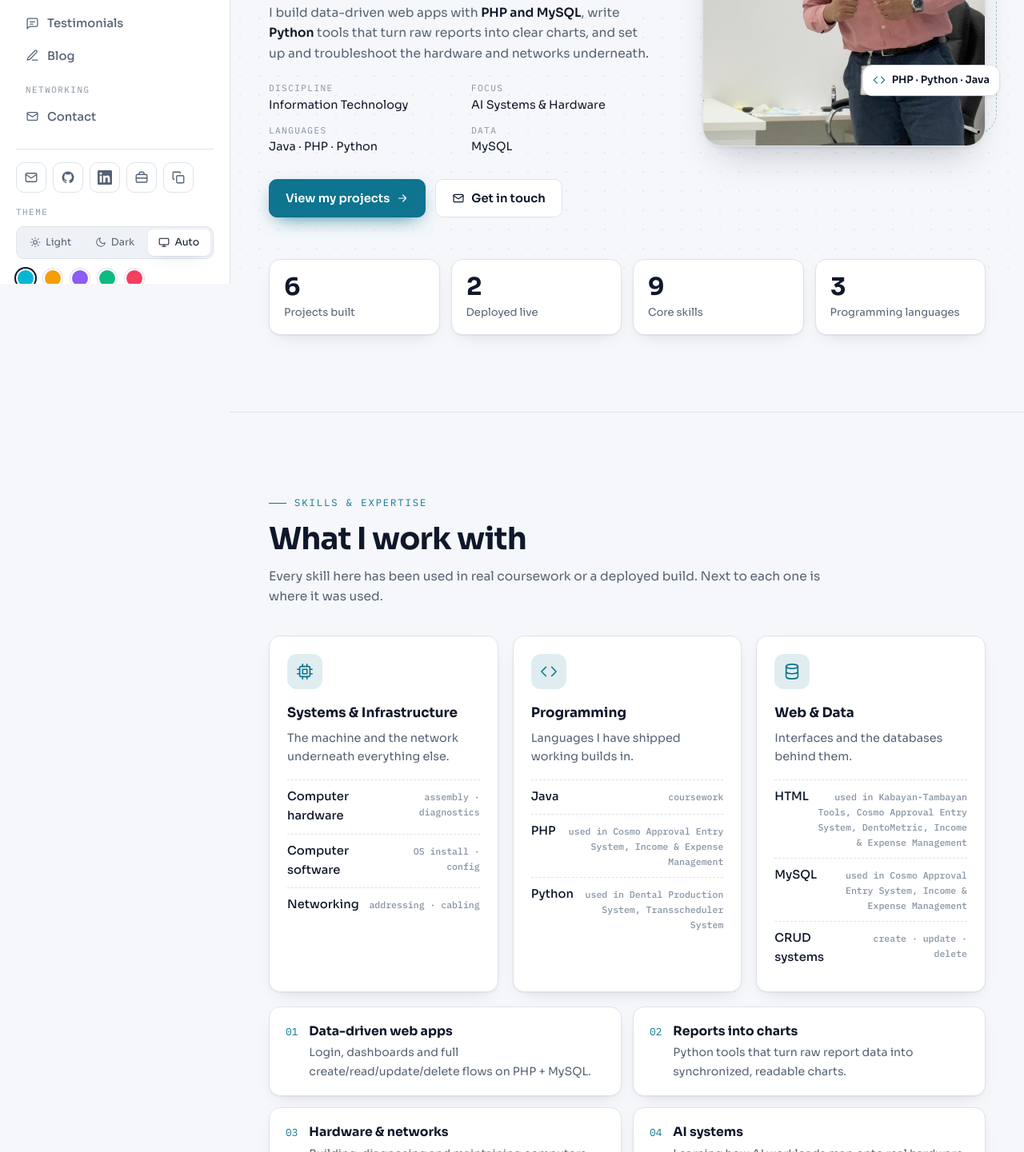
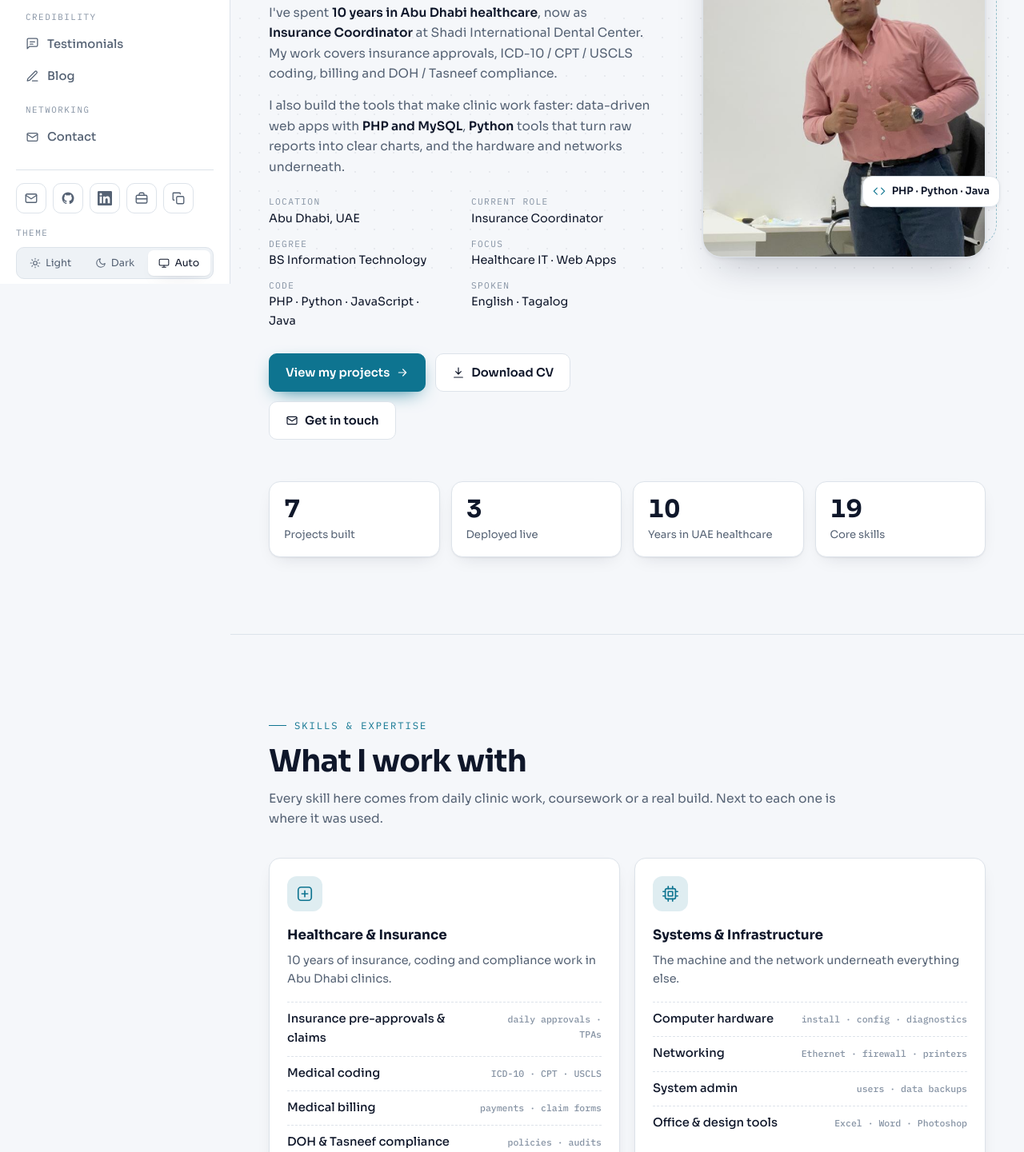
Before and after one commit to icecoldcoffeemachiatomixed/git-portfolio, a plain HTML site: page portfolio.html in a window 1280 px wide. Shown: the part 445-1886 px from the top of the page at 80% size. Drawn offline with Linux system fonts and the light colour scheme.

Commit message:
Update portfolio: healthcare IT focus, Abu Dhabi experience, downloadable CV

```diff
--- a/portfolio.html
+++ b/portfolio.html
@@ -4,7 +4,7 @@
     <meta charset="UTF-8">
     <meta name="viewport" content="width=device-width, initial-scale=1.0">
     <title>Christian Mar M. Aguilar — Portfolio</title>
-    <meta name="description" content="Portfolio of Christian Mar M. Aguilar — Information Technology, AI systems and hardware systems. Projects, skills, experience and contact.">
+    <meta name="description" content="Portfolio of Christian Mar M. Aguilar — Insurance Coordinator, Medical Coder &amp; Biller and IT &amp; Web App Developer in Abu Dhabi. Projects, skills, experience and contact.">
     <meta name="theme-color" content="#0b0f14">
     <link rel="preconnect" href="https://fonts.googleapis.com">
     <link rel="preconnect" href="https://fonts.gstatic.com" crossorigin>
@@ -402,7 +402,7 @@
         .facts li span { font-family: var(--mono); font-size: .7rem; letter-spacing: .12em; text-transform: uppercase; color: var(--dim); }
 
         /* ---------- Skills ---------- */
-        .skill-grid { display: grid; grid-template-columns: repeat(3, minmax(0, 1fr)); gap: 18px; }
+        .skill-grid { display: grid; grid-template-columns: repeat(2, minmax(0, 1fr)); gap: 18px; }
         .skill-card { padding: 22px; }
         .skill-card .ic {
             display: grid; place-items: center;
@@ -683,7 +683,9 @@
             <symbol id="i-code" viewBox="0 0 24 24" fill="none" stroke="currentColor" stroke-width="1.8" stroke-linecap="round" stroke-linejoin="round"><path d="m16 18 6-6-6-6M8 6l-6 6 6 6"/></symbol>
             <symbol id="i-db" viewBox="0 0 24 24" fill="none" stroke="currentColor" stroke-width="1.8" stroke-linecap="round" stroke-linejoin="round"><ellipse cx="12" cy="5" rx="8" ry="3"/><path d="M4 5v14c0 1.7 3.6 3 8 3s8-1.3 8-3V5M4 12c0 1.7 3.6 3 8 3s8-1.3 8-3"/></symbol>
             <symbol id="i-pin" viewBox="0 0 24 24" fill="none" stroke="currentColor" stroke-width="1.8" stroke-linecap="round" stroke-linejoin="round"><path d="M12 22s7-6.2 7-12a7 7 0 0 0-14 0c0 5.8 7 12 7 12z"/><circle cx="12" cy="10" r="2.5"/></symbol>
-            <symbol id="i-spark" viewBox="0 0 24 24" fill="none" stroke="currentColor" stroke-width="1.8" stroke-linecap="round" stroke-linejoin="round"><path d="M12 3v4M12 17v4M3 12h4M17 12h4M6 6l2.5 2.5M15.5 15.5 18 18M6 18l2.5-2.5M15.5 8.5 18 6"/></symbol>
+            <symbol id="i-health" viewBox="0 0 24 24" fill="none" stroke="currentColor" stroke-width="1.8" stroke-linecap="round" stroke-linejoin="round"><rect x="3" y="3" width="18" height="18" rx="4"/><path d="M12 8v8M8 12h8"/></symbol>
+            <symbol id="i-download" viewBox="0 0 24 24" fill="none" stroke="currentColor" stroke-width="1.8" stroke-linecap="round" stroke-linejoin="round"><path d="M12 3v12M7 10l5 5 5-5M4 21h16"/></symbol>
+            <symbol id="i-spark"viewBox="0 0 24 24" fill="none" stroke="currentColor" stroke-width="1.8" stroke-linecap="round" stroke-linejoin="round"><path d="M12 3v4M12 17v4M3 12h4M17 12h4M6 6l2.5 2.5M15.5 15.5 18 18M6 18l2.5-2.5M15.5 8.5 18 6"/></symbol>
         </defs>
     </svg>
 
@@ -706,7 +708,7 @@
             <span class="brand-avatar"><img src="assets/christian-aguilar.jpg" alt="" width="52" height="52"></span>
             <span>
                 <span class="brand-name" style="display:block">Christian Mar M. Aguilar</span>
-                <span class="brand-role">IT · AI Systems &amp; Hardware</span>
+                <span class="brand-role">Healthcare IT · Insurance · Web Apps</span>
             </span>
         </a>
         <span class="status" id="side-status">Open to opportunities</span>
@@ -770,12 +772,14 @@
                             I work on <b id="typed">AI systems &amp; hardware</b><span class="caret" aria-hidden="true"></span>
                         </p>
                         <p class="bio reveal" style="--d:.15s"><strong>Hero of my own.</strong> I'm a BS Information Technology graduate (major in Programming) who works where AI systems meet the hardware they run on, from the machine itself to the networks and software running on it.</p>
-                        <p class="bio reveal" style="--d:.2s">I build data-driven web apps with <strong>PHP and MySQL</strong>, write <strong>Python</strong> tools that turn raw reports into clear charts, and set up and troubleshoot the hardware and networks underneath.</p>
+                        <p class="bio reveal" style="--d:.2s">I've spent <strong>10 years in Abu Dhabi healthcare</strong>, now as <strong>Insurance Coordinator</strong> at Shadi International Dental Center. My work covers insurance approvals, ICD-10 / CPT / USCLS coding, billing and DOH / Tasneef compliance.</p>
+                        <p class="bio reveal" style="--d:.25s">I also build the tools that make clinic work faster: data-driven web apps with <strong>PHP and MySQL</strong>, <strong>Python</strong> tools that turn raw reports into clear charts, and the hardware and networks underneath.</p>
 
-                        <ul class="facts reveal" style="--d:.25s" id="facts"></ul>
+                        <ul class="facts reveal" style="--d:.3s" id="facts"></ul>
 
-                        <div class="cta reveal" style="--d:.3s">
+                        <div class="cta reveal" style="--d:.35s">
                             <a class="btn primary" href="#projects">View my projects <svg><use href="#i-arrow"/></svg></a>
+                            <a class="btn" href="assets/christian-aguilar-cv.pdf" download><svg><use href="#i-download"/></svg>Download CV</a>
                             <a class="btn" href="#contact"><svg><use href="#i-mail"/></svg>Get in touch</a>
                         </div>
                     </div>
@@ -784,7 +788,7 @@
                         <div class="portrait-frame">
                             <img src="assets/christian-aguilar.jpg" alt="Christian Mar M. Aguilar in a pink shirt, giving two thumbs up in an office" width="986" height="1280">
                         </div>
-                        <span class="float-tag t1"><svg><use href="#i-cpu"/></svg>Hardware &amp; AI</span>
+                        <span class="float-tag t1"><svg><use href="#i-health"/></svg>Healthcare IT</span>
                         <span class="float-tag t2"><svg><use href="#i-code"/></svg>PHP · Python · Java</span>
                     </figure>
                 </div>
@@ -798,7 +802,7 @@
             <div class="wrap">
                 <p class="eyebrow reveal">Skills &amp; expertise</p>
                 <h2 class="title reveal" id="skills-title">What I work with</h2>
-                <p class="lead reveal">Every skill here has been used in real coursework or a deployed build. Next to each one is where it was used.</p>
+                <p class="lead reveal">Every skill here comes from daily clinic work, coursework or a real build. Next to each one is where it was used.</p>
                 <div class="skill-grid" id="skill-grid"></div>
                 <div class="capabilities" id="capabilities"></div>
             </div>
@@ -819,8 +823,8 @@
         <section class="block" id="experience" aria-labelledby="exp-title">
             <div class="wrap">
                 <p class="eyebrow reveal">Experience</p>
-                <h2 class="title reveal" id="exp-title">Where I've built things</h2>
-                <p class="lead reveal">My path so far, most recent first.</p>
+                <h2 class="title reveal" id="exp-title">Where I've worked and built things</h2>
+                <p class="lead reveal">Jobs, projects and education, most recent first.</p>
                 <ol class="timeline" id="timeline"></ol>
             </div>
         </section>
@@ -850,7 +854,7 @@
             <div class="wrap">
                 <p class="eyebrow reveal">Networking &amp; opportunities</p>
                 <h2 class="title reveal" id="contact-title">Let's work together</h2>
-                <p class="lead reveal">Have a project, an internship or a role in mind, or just want to talk about hardware and AI? Send a message.</p>
+                <p class="lead reveal">Hiring for an insurance coordinator or healthcare IT role, have a project in mind, or just want to talk tech? Send a message.</p>
 
                 <div class="contact-grid">
                     <form class="form card reveal" id="contact-form" novalidate>
@@ -919,14 +923,15 @@
         const PROFILE = {
             name: 'Christian Mar M. Aguilar',
             email: 'c.aguilar0209@yahoo.com',
-            location: '',                 // e.g. 'Manila, Philippines' (shown in About + Contact when set)
+            location: 'Abu Dhabi, UAE',   // shown in About + Contact when set
             available: true,              // shows the "Open to opportunities" pill
-            roles: ['AI systems & hardware', 'web apps with PHP & MySQL', 'Python reporting tools', 'networks & system setup'],
+            roles: ['insurance approvals & claims', 'medical coding & billing', 'healthcare IT', 'web apps with PHP & MySQL', 'Python reporting tools', 'AI systems & hardware'],
             facts: [
-                ['Discipline', 'Information Technology'],
-                ['Focus', 'AI Systems & Hardware'],
-                ['Languages', 'Java · PHP · Python'],
-                ['Data', 'MySQL']
+                ['Current role', 'Insurance Coordinator'],
+                ['Degree', 'BS Information Technology'],
+                ['Focus', 'Healthcare IT · Web Apps'],
+                ['Code', 'PHP · Python · JavaScript · Java'],
+                ['Spoken', 'English · Tagalog']
             ],
             socials: {                    // add your URLs, and the icons appear in the sidebar + contact card
                 github: 'https://github.com/icecoldcoffeemachiatomixed',
@@ -938,30 +943,44 @@
 
         const SKILLS = [
             {
+                title: 'Healthcare & Insurance', icon: 'i-health',
+                blurb: '10 years of insurance, coding and compliance work in Abu Dhabi clinics.',
+                items: [
+                    ['Insurance pre-approvals & claims', 'daily approvals · TPAs'],
+                    ['Medical coding', 'ICD-10 · CPT · USCLS'],
+                    ['Medical billing', 'payments · claim forms'],
+                    ['DOH & Tasneef compliance', 'policies · audits'],
+                    ['EMR reporting', "doctors' production"]
+                ]
+            },
+            {
                 title: 'Systems & Infrastructure', icon: 'i-cpu',
                 blurb: 'The machine and the network underneath everything else.',
                 items: [
-                    ['Computer hardware', 'assembly · diagnostics'],
-                    ['Computer software', 'OS install · config'],
-                    ['Networking', 'addressing · cabling']
+                    ['Computer hardware', 'install · config · diagnostics'],
+                    ['Networking', 'Ethernet · firewall · printers'],
+                    ['System admin', 'users · data backups'],
+                    ['Office & design tools', 'Excel · Word · Photoshop']
                 ]
             },
             {
                 title: 'Programming', icon: 'i-code',
                 blurb: 'Languages I have shipped working builds in.',
-                items: [['Java', null], ['PHP', null], ['Python', null]]
+                items: [['PHP', null], ['Python', null], ['JavaScript', null], ['Java', 'coursework']]
             },
             {
                 title: 'Web & Data', icon: 'i-db',
-                blurb: 'Interfaces and the databases behind them.',
-                items: [['HTML', null], ['MySQL', null], ['CRUD systems', 'create · update · delete']]
+                blurb: 'Interfaces, charts and the databases behind them.',
+                items: [['HTML', null], ['MySQL', null], ['SQLite', null], ['Supabase', null], ['Chart.js', null], ['Plotly', null]]
             }
         ];
 
         const CAPABILITIES = [
+            ['Insurance approvals & coding', 'Treatment approvals, ICD-10 / USCLS coding and TPA coordination for a busy dental clinic.'],
+            ['Healthcare compliance', 'Keeping policies, records and files in line with DOH and Tasneef, ready for audits.'],
             ['Data-driven web apps', 'Login, dashboards and full create/read/update/delete flows on PHP + MySQL.'],
-            ['Reports into charts', 'Python tools that turn raw report data into synchronized, readable charts.'],
-            ['Hardware & networks', 'Building, diagnosing and maintaining computers and the networks that connect them.'],
+            ['Reports into charts', 'Python and JavaScript tools that turn raw EMR reports into clear, synchronized charts.'],
+            ['Hardware & networks', 'Installing, configuring and diagnosing computers, printers and the networks that connect them.'],
             ['AI systems', 'Learning how AI workloads map onto real hardware, and where the two meet.']
         ];
 
@@ -1019,17 +1038,43 @@
             {
                 name: 'Transscheduler System', kind: 'Transscheduler Web App', status: 'local', label: 'Local build',
                 desc: 'A web app for scheduling staff transport pickups. Admins plan trips and assign pickup times; staff see their trip and can message the admin on WhatsApp in one tap.',
-                points: ['The app can run on every Android phone, iPhone and computer from **one central database. Everyone sees the same live data: a pickup added on one phone shows on the others within about 12 seconds. Staff install it on the home screen like an app. No app store, Mac or server of your own is needed'],
-                tags: ['Python','CSS','JavaScript', 'SQLite', 'Plain HTML'],
+                points: ['Runs on Android, iPhone and desktop from one central database', 'Live sync: new pickups show on other devices within about 12 seconds', 'Installs to the home screen, no app store needed'],
+                tags: ['Python', 'SQLite', 'JavaScript', 'HTML', 'CSS'],
                 demo: '',
                 code: '',
                 image: 'assets/Screenshot 2026-10-20 222555.png',
                 mock: 'form'
+            },
+            {
+                name: 'prjctims', kind: 'Inventory Management System', status: 'live', label: 'Live',
+                desc: 'An inventory system that tracks items and stock levels through a dashboard overview.',
+                points: ['Dashboard overview of stock levels', 'Add, edit and remove items', 'Persistent MySQL storage'],
+                tags: ['PHP', 'MySQL', 'HTML'],
+                demo: '',                 // live: https://prjctims.infinityfree.me/dashboard (hidden; demo on request)
+                code: '',
+                image: '',
+                mock: 'list'
             }
         ];
 
         // Most recent first. Add your school, internships and jobs here.
         const EXPERIENCE = [
+            {
+                when: 'Dec 2020 – Present', title: 'Insurance Coordinator', org: 'Shadi International Dental Center · Abu Dhabi, UAE',
+                points: [
+                    'Process daily treatment approval requests and answer coverage queries from doctors and reception',
+                    'Code treatments to the latest ICD-10 and USCLS guidelines as approval officer, biller and coder',
+                    'Coordinate with TPAs on member policies, coverage and benefits',
+                    'Keep policies in line with DOH and Tasneef, and maintain files for Tasneef audits and medical records',
+                    "Generate accounting, treatment and doctors' production reports from the EMR for senior management"
+                ],
+                tags: ['ICD-10', 'USCLS', 'TPA', 'DOH', 'Tasneef', 'EMR']
+            },
+            {
+                when: 'Project', title: 'Developer, DentoMetric', org: 'JavaScript · Chart.js · Supabase · local build',
+                points: ['Built a dental analytics app that turns EMR production reports into revenue-cycle dashboards', 'Added user accounts and pricing plans'],
+                tags: ['JavaScript', 'Chart.js', 'Supabase']
+            },
             {
                 when: 'Project', title: 'Developer, Dental Production System', org: 'Python · Streamlit · local deployment',
                 points: ['Built a web app that turns reports into synchronized charts', 'Designed the UI for reading production data at a glance'],
@@ -1046,9 +1091,32 @@
                 tags: ['HTML', 'CSS', 'JavaScript']
             },
             {
-                when: '2016', title: 'BS Information Technology, Major in Programming', org: 'Nueva Ecija University of Science and Technology',
-                points: ['Coursework in hardware, software, networking and programming'],
+                when: 'Jun 2017 – Dec 2020', title: 'Insurance Clerk', org: 'Right Health Group · Abu Dhabi, UAE',
+                points: [
+                    'Medical coder: reviewed records for documentation gaps and coded diagnoses and procedures to regulatory guidelines',
+                    'Biller: calculated and collected payments for medical procedures and services',
+                    'Approval officer: coded claim forms, liaised with insurers and issued approval references to providers'
+                ],
+                tags: ['Medical coding', 'Billing', 'Approvals']
+            },
+            {
+                when: 'Mar 2016 – 2017', title: 'IT Support / Receptionist / Data Entry', org: 'Health and Life Medical Center · Mussafah, Abu Dhabi, UAE',
+                points: [
+                    'Installed and configured computers, printers, scanners and Ethernet; checked the firewall and attendance system',
+                    'Managed system users and data backups',
+                    'Verified insurance cards, entered CPT / ICD codes and documented claims'
+                ],
+                tags: ['IT support', 'Networking', 'CPT', 'ICD']
+            },
+            {
+                when: '2016', title: 'BS Information Technology, Major in Programming', org: 'Nueva Ecija University of Science and Technology · Philippines',
+                points: ['Coursework in hardware, software, networking and programming (Java, PHP, Python)'],
                 tags: ['Java', 'PHP', 'Python', 'Networking']
+            },
+            {
+                when: '2014 – 2015', title: 'Assistant Clerk, Billing Station', org: 'NIA-UPRIIS (Division 3) · Philippines',
+                points: ['Supported billing operations at the division billing station'],
+                tags: ['Billing']
             }
         ];
 
@@ -1109,8 +1177,8 @@
         const stats = [
             [PROJECTS.length, 'Projects built'],
             [PROJECTS.filter(p => p.status === 'live').length, 'Deployed live'],
-            [allSkills, 'Core skills'],
-            [3, 'Programming languages']
+            [new Date().getFullYear() - 2016, 'Years in UAE healthcare'],
+            [allSkills, 'Core skills']
         ];
         $('#stats').innerHTML = stats.map(([n, l], i) =>
             `<div class="stat card reveal" style="--d:${i * .07}s"><b data-count="${n}">0</b><span>${esc(l)}</span></div>`).join('');
```
Also changed, not shown: 1 other file.
